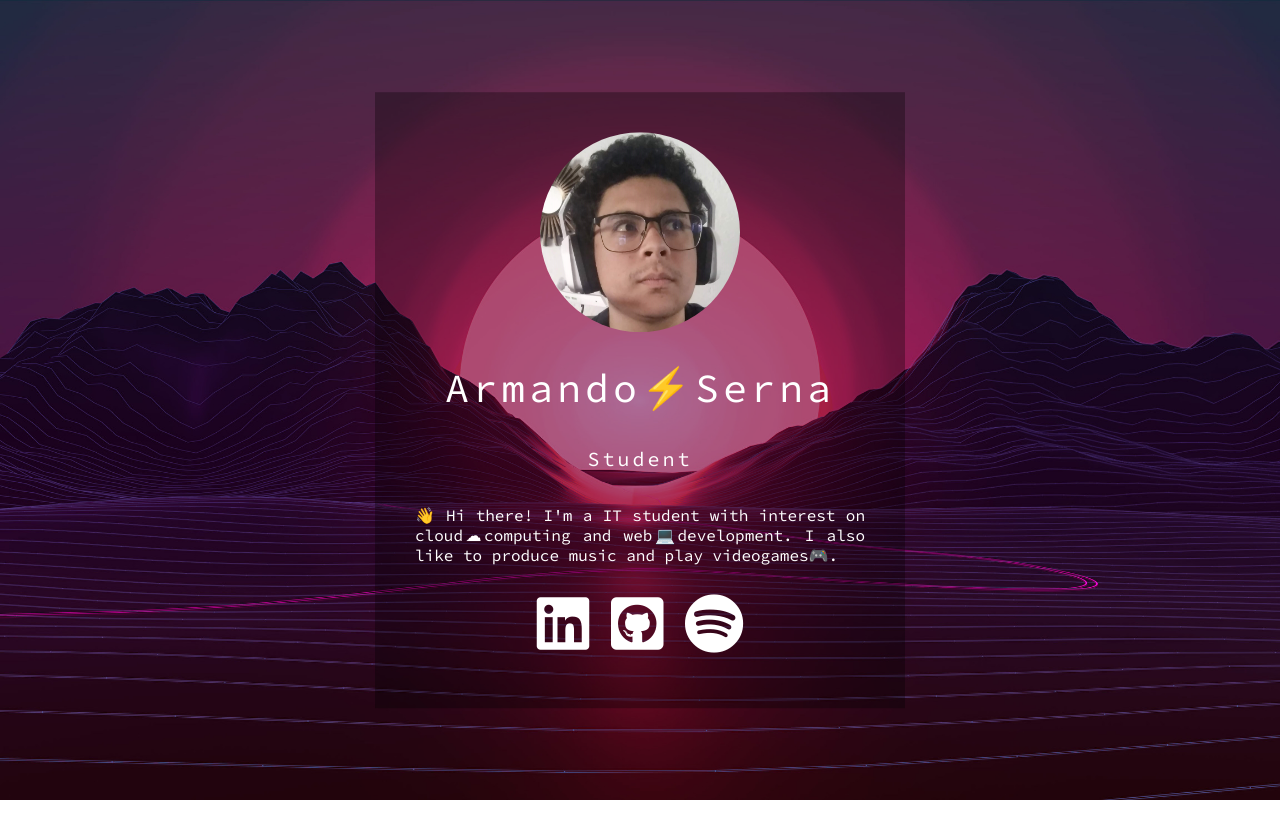
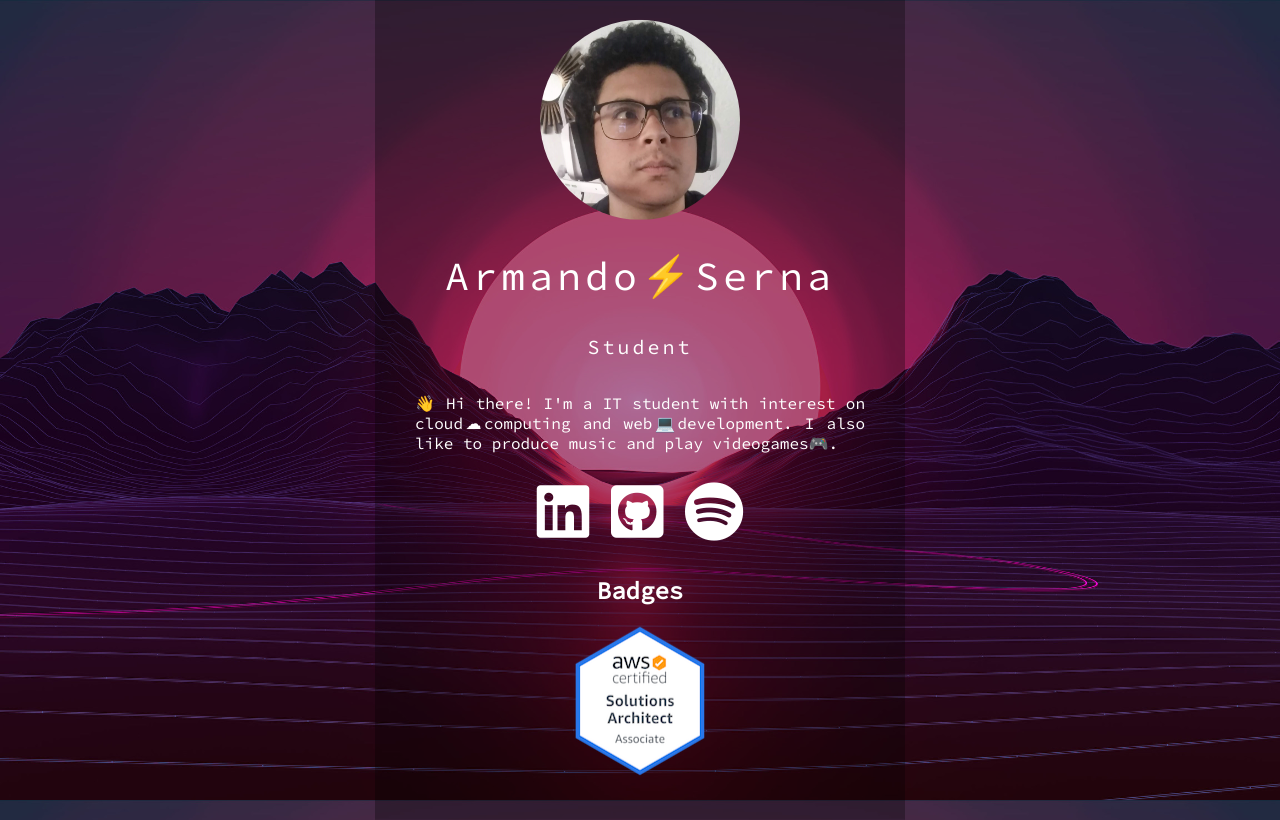
Before and after one commit to armandosg/armandosg.github.io, a plain HTML site: page index.html in a window 1280 px wide. Drawn offline with Linux system fonts and the light colour scheme.

Commit message:
Added AWS badge

```diff
--- a/index.html
+++ b/index.html
@@ -29,6 +29,10 @@
                 </a>
             </li>
         </ul>
+        <h2>Badges</h2>
+        <a href="https://www.youracclaim.com/badges/d4577b8f-e7db-4c07-9ef2-8f2a503719b7/public_url">
+            <img src="img/aws-certified-solutions-architect-associate.png" alt="">
+        </a>
     </div>
 </body>
 </html>
```
Also changed, not shown: img/aws-certified-solutions-architect-associate.png (added).
